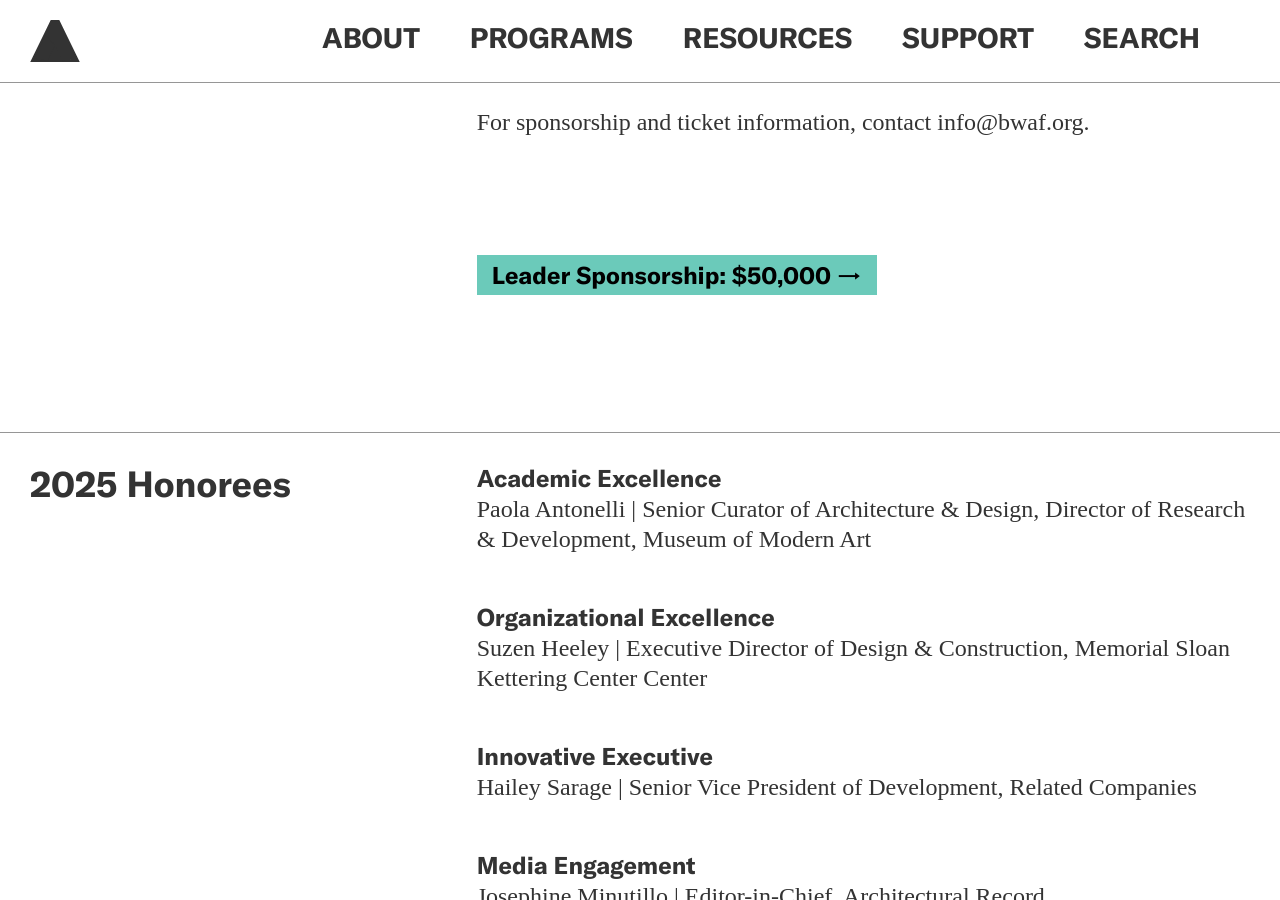
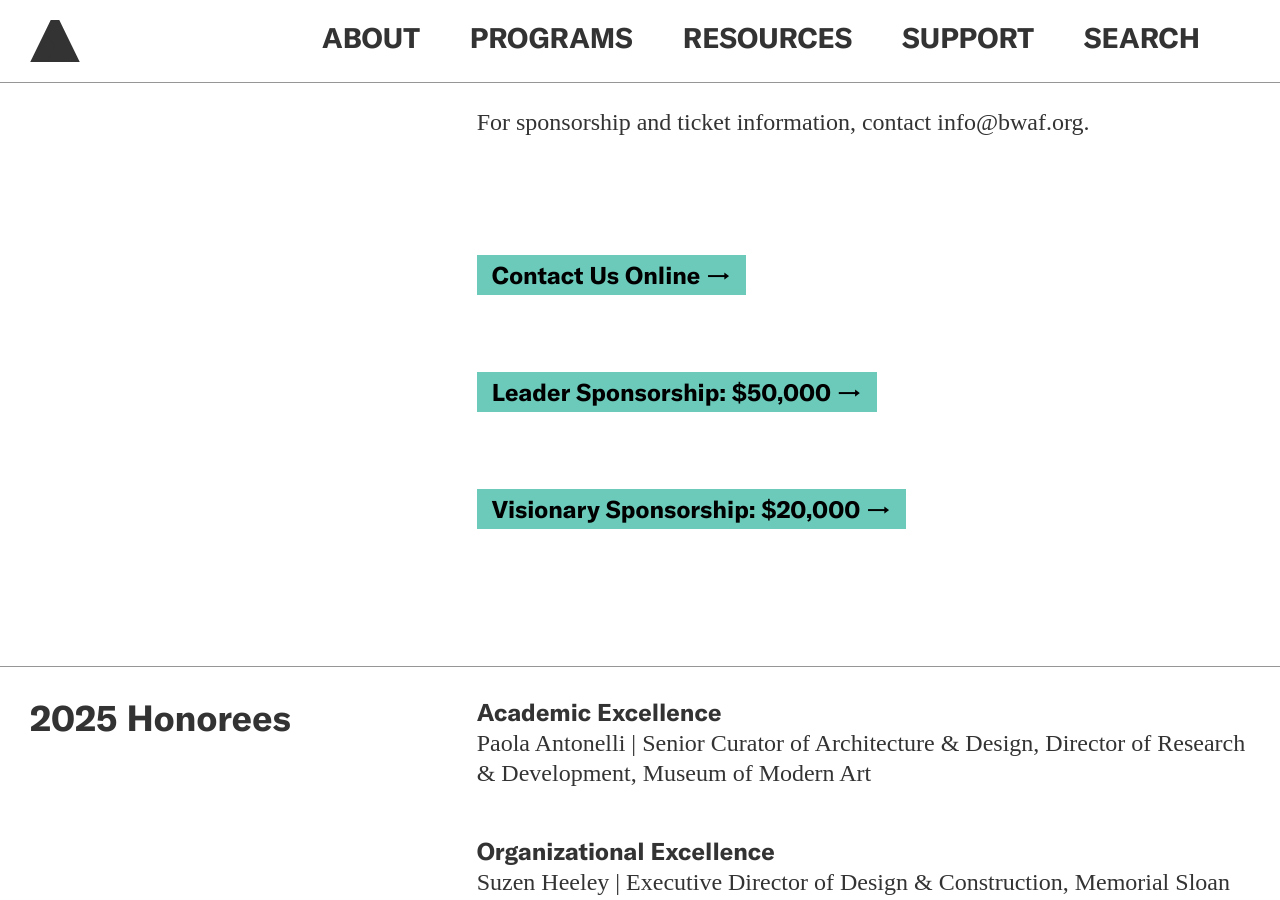
Before and after one commit to jengalas/bwaf-bbw, a Jekyll site: the page built from _programs/leadership-awards-gala.md, in a window 1280 px wide and 900 px high, scrolled down 754 px. Built offline with Jekyll 4.4.1, drawn with Linux system fonts in a browser that asks for light colours; nearby versions of some CDN libraries; some web fonts are replaced.

Commit message:
Updated 1 file via CloudCannon.

```diff
--- a/_programs/leadership-awards-gala.md
+++ b/_programs/leadership-awards-gala.md
@@ -37,8 +37,20 @@
       For sponsorship and ticket information, contact info@bwaf.org.&nbsp;
   - template: buttons-block
     button:
+      - button_text: Contact Us Online
+        button_link: mailto:info@bwaf.org?subject=&body=
+    section_break: false
+    include_left-hand_column_text_: false
+  - template: buttons-block
+    button:
       - button_text: 'Leader Sponsorship: $50,000'
         button_link: https://buy.stripe.com/9AQ8wXdIy9ijdji28v
+    section_break: false
+    include_left-hand_column_text_: false
+  - template: buttons-block
+    button:
+      - button_text: 'Visionary Sponsorship: $20,000'
+        button_link: https://buy.stripe.com/dR628z1ZQbqr2EE3cA
     section_break: false
     include_left-hand_column_text_: false
   - template: text-block
```
